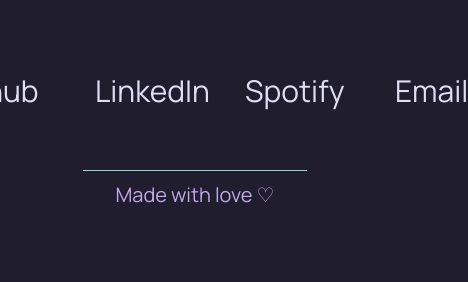
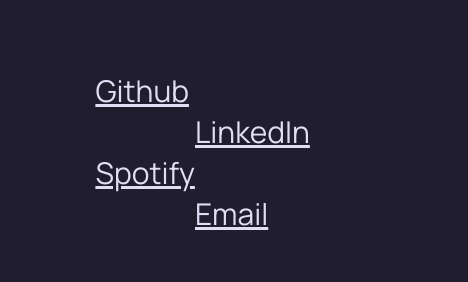
Before and after one commit to AbhyLmao/Abhy, a React (Create React App) app: page / in a window 390 px wide. Shown: the part 830-1112 px from the top of the page, 468 px wide, since content can reach past the window. Before the commit the page ends 1066 px from the top, so only its background shows below. Built offline with nearby package versions, Linux system fonts and the light colour scheme.

Commit message:
added support for mobile, so now links look wayy better :3

```diff
--- a/src/Style/links.css
+++ b/src/Style/links.css
@@ -16,6 +16,7 @@
     text-decoration: none;
     outline-color: transparent;
     text-align: center;
+
     transition: 1s;
 
 }
@@ -27,3 +28,18 @@
     transition: 1s;
     cursor: pointer;
 }
+@media(max-width: 500px){
+
+    .mylinks {
+        flex-direction: column;
+        text-decoration: underline;
+    }
+
+    .linklol:nth-child(even) {
+        margin-left: 50%;
+    }
+
+    .linklol:nth-child(odd) {
+        margin-right: auto;
+    }
+}
```
